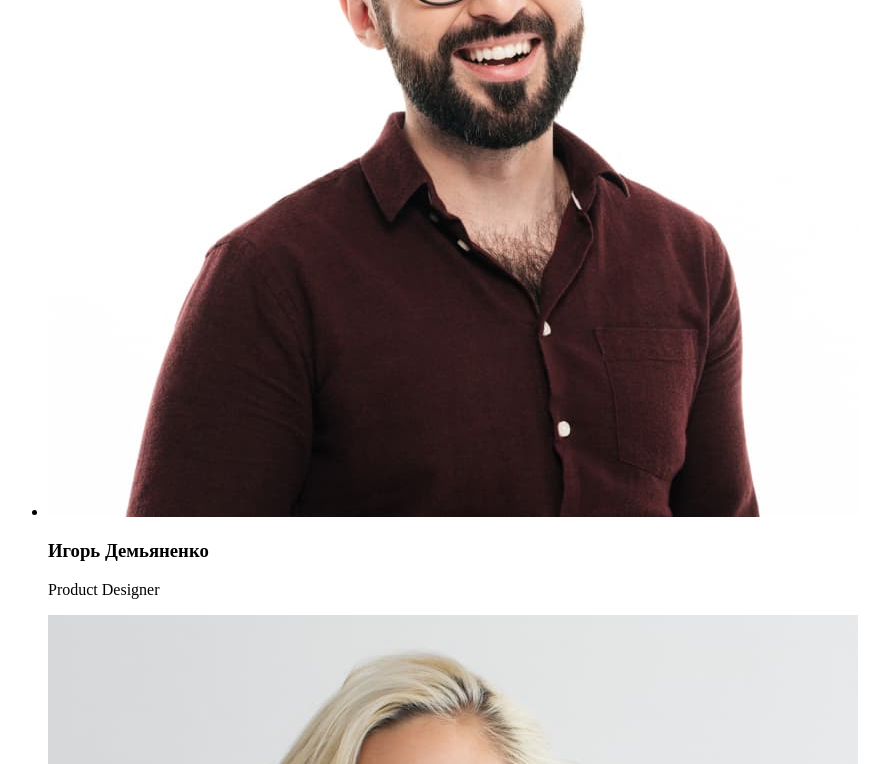
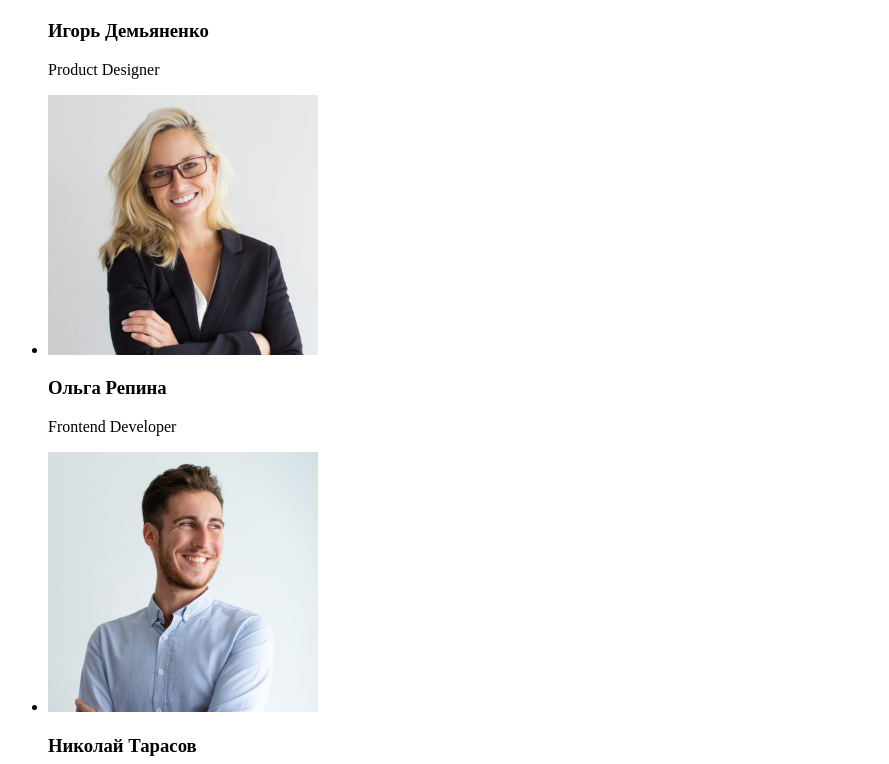
Before and after one commit to dev-kucha/goit-markup-hw-01, a plain HTML site: page index.html in a window 1280 px wide. Shown: the part 996-1760 px from the top of the page, without its empty margins (0-889 px from the left). Drawn offline with Linux system fonts and the light colour scheme.

Commit message:
bugfix in section 3

```diff
--- a/index.html
+++ b/index.html
@@ -71,22 +71,22 @@
         <h2>Наша команда</h2>
         <ul>
           <li>
-            <img src="./images/img-igor-squoosh.jpg" with="270" alt="фото Игорь Демьяненко" />
+            <img src="./images/img-igor-squoosh.jpg" width="270" alt="фото Игорь Демьяненко" />
             <h3>Игорь Демьяненко</h3>
             <p>Product Designer</p>
           </li>
           <li>
-            <img src="./images/img-olga-squoosh.jpg" with="270" alt="фото Ольга Репина" />
+            <img src="./images/img-olga-squoosh.jpg" width="270" alt="фото Ольга Репина" />
             <h3>Ольга Репина</h3>
             <p>Frontend Developer</p>
           </li>
           <li>
-            <img src="./images/img-nikolay-squoosh.jpg" with="270" alt="фото Николай Тарасов" />
+            <img src="./images/img-nikolay-squoosh.jpg" width="270" alt="фото Николай Тарасов" />
             <h3>Николай Тарасов</h3>
             <p>Marketing</p>
           </li>
           <li>
-            <img src="./images/img-mihail-squoosh.jpg" with="270" alt="фото Михаил Ермаков" />
+            <img src="./images/img-mihail-squoosh.jpg" width="270" alt="фото Михаил Ермаков" />
             <h3>Михаил Ермаков</h3>
             <p>UI Designer</p>
           </li>
```
